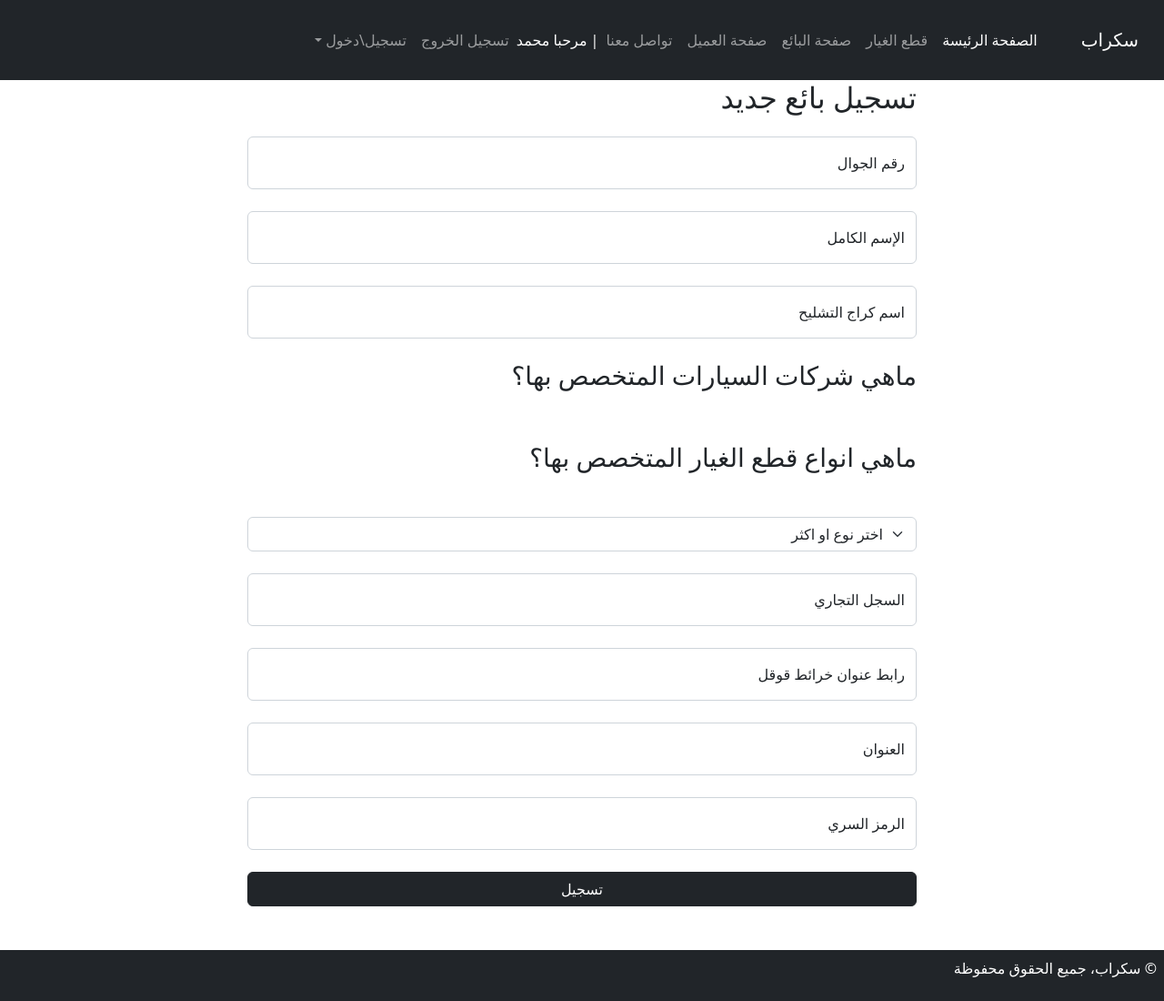
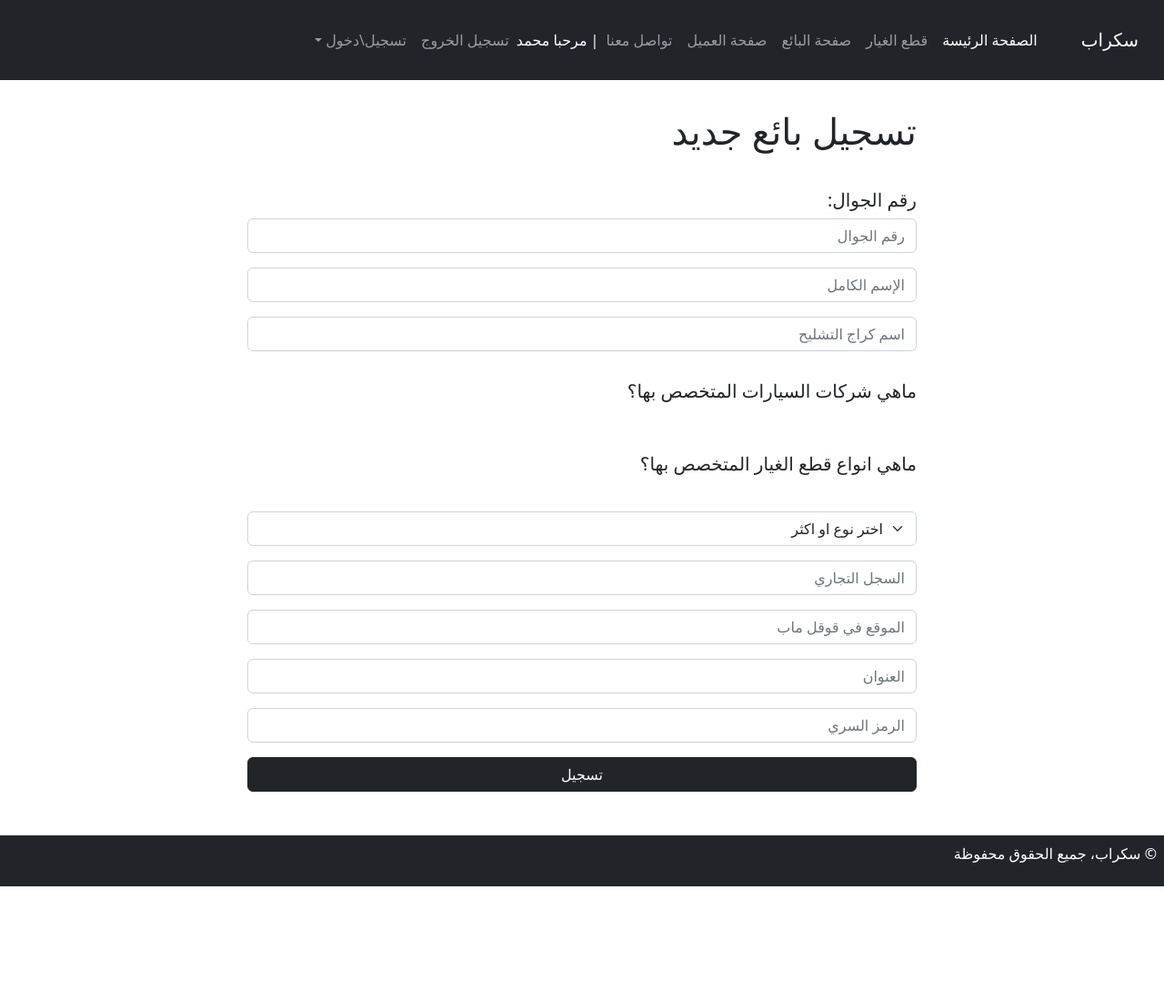
Before and after one commit to osama-fahd/ScrapProject, a Django app: page /accounts/seller_signup/ in a window 1280 px wide. Shown: the whole page at 91% size. After the commit the page ends 974 px from the top, so only its background shows below. Run offline with Django 5.2, Linux system fonts and the light colour scheme; data that the repository does not hold is empty.

Commit message:
editing signup sign in

```diff
--- a/Scrap/accounts/templates/accounts/seller_signup.html
+++ b/Scrap/accounts/templates/accounts/seller_signup.html
@@ -2,38 +2,26 @@
 
 {% block title %} تسجيل حساب جديد {% endblock %}
 
+{% block style %}{% endblock %}
+
 {% block content %}
-
-{% load static %}
-
-<div class="d-flex flex-column justify-content-center align-items-center w-100">
-    <div class="container">
-        <div class="row justify-content-center">
-            <div class="col-12 col-sm-10 col-lg-8 transparent-bg">
-                <div class="d-flex flex-column justify-content-start align-items-start">
-                    <h2 class="m-0">تسجيل بائع جديد</h2>
-                </div>
-                <div class="line mb-4"></div>
-
-                <form class="d-flex flex-column gap-4" action="{% url 'accounts:seller_sign_up' %}" method="post" enctype="multipart/form-data">
+ <section class="container">
+     <div class="row">
+         <div class="col-lg-8 col-md-12 form-center">
+             <form action="{% url 'accounts:seller_sign_up' %}" method="post" enctype="multipart/form-data" class="d-flex flex-column gap-3">
+                <h1>تسجيل بائع جديد  </h1>
                 {% csrf_token %}
 
-                    <div class="form-floating">
-                        <input type="text" class="form-control" id="floatingInput" placeholder="0500426237" name="username">
-                        <label for="floatingInput"> رقم الجوال </label>
+                <div>
+                    <h5>رقم الجوال:</h5>
+                    <input type="text" class="form-control" placeholder="رقم الجوال" name="username">
                 </div>
 
-                    <div class="form-floating">
-                        <input type="text" class="form-control" id="floatingInput" placeholder="الإسم الأول" name="first_name" required>
-                        <label for="floatingInput">الإسم الكامل</label>
-                    </div>
+                <input type="text" class="form-control" placeholder="الإسم الكامل" name="first_name" required>
 
-                    <div class="form-floating">
-                        <input type="text" class="form-control" id="floatingInput" placeholder="" name="last_name" required>
-                        <label for="floatingInput"> اسم كراج التشليح</label>
-                    </div>
+                <input type="text" class="form-control" placeholder="اسم كراج التشليح" name="company_name" required>
 
-                    <h3>ماهي شركات السيارات المتخصص بها؟</h3>
+                <h5>ماهي شركات السيارات المتخصص بها؟</h5>
                 <div class="d-flex align-items-center gap-2">
 
                     {% for brand in brands %}
@@ -42,7 +30,7 @@
                     {% endfor %}
                 </div>
 
-                    <h3>ماهي انواع قطع الغيار المتخصص بها؟</h3>
+                <h5>ماهي انواع قطع الغيار المتخصص بها؟</h5>
                 <select name="specialized" class="form-select" required>
                     <option value="" disabled selected>اختر نوع او اكثر</option>
                     {% for value, label in specialized %}
@@ -51,31 +39,18 @@
                     {% endfor %}
                 </select>
 
-                    <div class="form-floating">
-                        <input type="number" class="form-control" id="floatingInput" placeholder="1234567891" name="commercial_register" required>
-                        <label for="floatingInput"> السجل التجاري  </label>
-                    </div>
+                <input type="number" class="form-control"  placeholder="السجل التجاري" name="commercial_register" required>
 
-                    <div class="form-floating">
-                        <input type="url" class="form-control" id="floatingTwitch" placeholder="" name="google_map_address" >
-                        <label for="floatingTwitch">رابط عنوان خرائط قوقل </label>
-                      </div>
+                <input type="url" class="form-control" placeholder="الموقع في قوقل ماب" name="google_map_address" >
 
-                    <div class="form-floating">
-                        <input type="text" class="form-control" id="floatingInput" placeholder="" name="address" required>
-                        <label for="floatingInput">  العنوان </label>
-                    </div>
+                <input type="text" class="form-control" placeholder="العنوان" name="address" required>
 
-                    <div class="form-floating">
-                        <input type="password" class="form-control" id="floatingPassword" placeholder="الرمز السري" name="password">
-                        <label for="floatingPassword">الرمز السري</label>
-                    </div>
+                <input type="password" class="form-control" placeholder="الرمز السري" name="password">
+
 
                 <input type="submit" class="btn btn-dark" value="تسجيل">
             </form>
         </div>
     </div>
-    </div>
-</div>
-
+ </section>
 {% endblock %}
--- a/Scrap/main/templates/main/base.html
+++ b/Scrap/main/templates/main/base.html
@@ -83,19 +83,18 @@
               </nav>
         </header>
         <main>
-          <div class="container">
-            {% if messages %}
-              <div>
-                  {% for message in messages %}
-                      <div class="alert {{ message.tags }} my-2 mx-2 alert-dismissible fade show" role="alert">
-                          {{ message }}
-                          <button type="button" class="btn-close" data-bs-dismiss="alert" aria-label="Close"></button>
-                      </div>
-                  {% endfor %}
+
+          {% if messages %}
+            {% for message in messages %}
+              <div class="alert {{message.tags}} my-2 mx-2 alert-dismissible fade show" role="alert">
+                {{message}}
+                <button type="button" class="btn-close" data-bs-dismiss="alert" aria-label="Close"></button>
               </div>
-            {% endif %}
-          </div>
+            {% endfor %}
+          {% endif %}
+
           {% block content %}
+
           {% endblock %}
         </main>
         <footer class="container-fluid bg-dark text-white p-2">
```
Also changed, not shown: Scrap/accounts/models.py (+31 -33 lines), Scrap/accounts/templates/accounts/signin.html (+20 -28 lines), Scrap/accounts/templates/accounts/signup.html (+22 -42 lines). Lines whose indentation alone changed are shown as unchanged.
